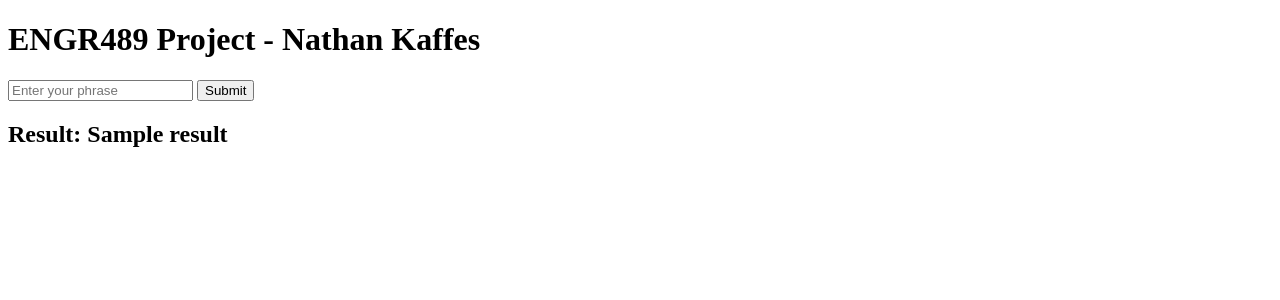
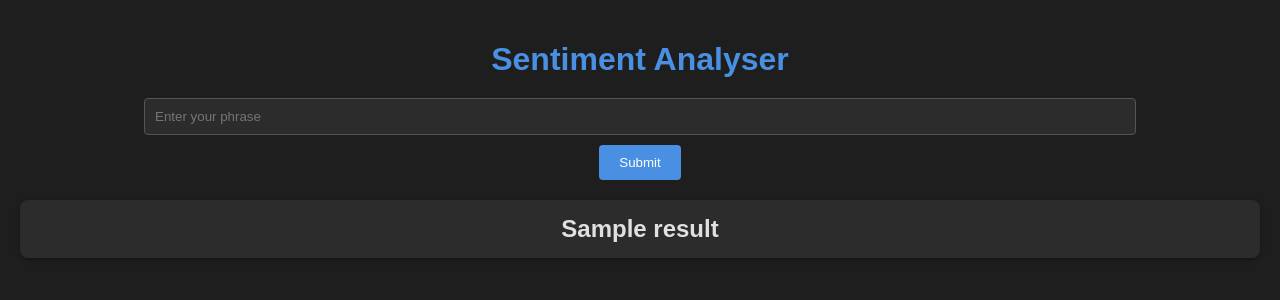
Before and after one commit to kaffesnath/ENGR489_Project, a Flask app: template templates/index.html in a window 1280 px wide. Shown: the top 300 px of the page. Run offline with Flask 3, Linux system fonts and the light colour scheme; the template is opened without the code that fills it: most values are stand-ins (such as "Sample title", 1, 10 or a date in 2020); parts of the project's set-up code (start-up, migrations or seed data) failed here and were passed over.

Commit message:
updated website

```diff
--- a/server.py
+++ b/server.py
@@ -8,6 +8,7 @@ from deap import base, creator, gp, tools, algorithms
 import operator
 import numpy as np
 ss = StandardScaler()
+classes = ['Very Negative', 'Negative', 'Neutral', 'Positive', 'Very Positive']
 
 def protectedDiv(a, b):
     try:
@@ -24,6 +25,18 @@ def create_pset():
     pset.addPrimitive(operator.neg, 1)
     pset.addTerminal(2.5)
     return pset
+
+def output_class(x):
+    if x < 5:
+        return classes[0]
+    elif x < 10:
+        return classes[1]
+    elif x < 15:
+        return classes[2]
+    elif x < 20:
+        return classes[3]
+    else:
+        return classes[4]
 
 def calc_sentiment(text):
     # Load models for calculating sentiment
@@ -51,8 +64,11 @@ def calc_sentiment(text):
     print(features)
     func = gp.compile(expr=func, pset=pset)
     polarity_score = func(*features)
-    # Return the sentiment
-    return polarity_score
+    # Return the sentiment as a String, limit to 2dp and output sentiment classification
+    string = f"Sentiment: {round(polarity_score, 2)}"
+    return string + f" : ({output_class(polarity_score)})"
+
+
 
 app = Flask(__name__)
 
--- /dev/null
+++ b/static/style.css
@@ -0,0 +1,59 @@
+/* General body styles */
+body {
+    font-family: 'Arial', sans-serif;
+    background-color: #1e1e1e; /* Dark background */
+    color: #e0e0e0; /* Light text for readability */
+    margin: 0;
+    padding: 20px;
+}
+
+/* Header styles */
+h1 {
+    text-align: center;
+    color: #4a90e2; /* Bright blue for header */
+    margin-bottom: 20px; /* Space below header */
+}
+
+/* Form styles */
+form {
+    display: flex; /* Flexbox for alignment */
+    flex-direction: column; /* Stack elements vertically */
+    align-items: center; /* Center elements horizontally */
+}
+
+/* Input field styles */
+input[type="text"] {
+    width: 80%; /* Width of input field */
+    padding: 10px; /* Padding inside the input */
+    border: 1px solid #555; /* Dark border */
+    border-radius: 4px; /* Rounded corners */
+    background-color: #2c2c2c; /* Dark input background */
+    color: #e0e0e0; /* Light text for input */
+    box-sizing: border-box; /* Include padding in width */
+    margin-bottom: 10px; /* Space below input */
+}
+
+/* Button styles */
+button {
+    background-color: #4a90e2; /* Bright blue for button */
+    color: white; /* Text color for button */
+    padding: 10px 20px; /* Padding inside button */
+    border: none; /* Remove border */
+    border-radius: 4px; /* Rounded corners */
+    cursor: pointer; /* Pointer cursor on hover */
+    transition: background-color 0.3s; /* Smooth background change */
+}
+
+button:hover {
+    background-color: #357ab8; /* Darker shade on hover */
+}
+
+/* Result styles */
+h2 {
+    background-color: #2c2c2c; /* Dark background for result */
+    padding: 15px; /* Padding inside result */
+    border-radius: 8px; /* Rounded corners */
+    margin-top: 20px; /* Space above result */
+    box-shadow: 0 2px 4px rgba(0, 0, 0, 0.3); /* Subtle shadow for depth */
+    text-align: center; /* Center the result text */
+}
--- a/templates/index.html
+++ b/templates/index.html
@@ -4,17 +4,18 @@
     <meta charset="UTF-8">
     <meta http-equiv="X-UA-Compatible" content="IE=edge">
     <meta name="viewport" content="width=device-width, initial-scale=1.0">
+    <link rel= "stylesheet" type= "text/css" href= "{{ url_for('static',filename='style.css') }}">
     <title>Document</title>
 </head>
 
 <body>
-    <h1>ENGR489 Project - Nathan Kaffes</h1>
+    <h1>Sentiment Analyser</h1>
     <form method="POST">
         <input type="text" name="input" placeholder="Enter your phrase">
         <button id="submit">Submit</button>
     </form>
     {% if result is not none %}
-        <h2>Result: {{ result }}</h2>
+        <h2>{{ result }}</h2>
     {% endif %}
 </body>
 </html>
```
